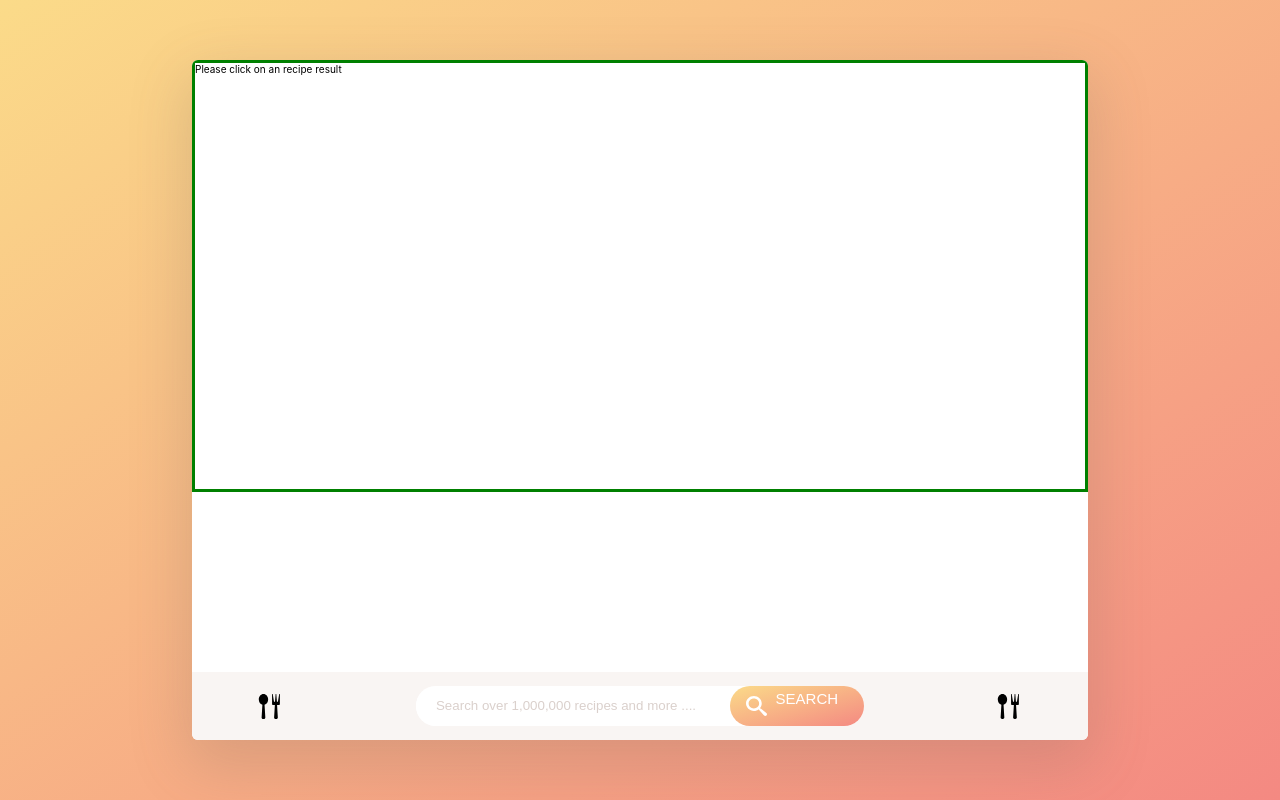
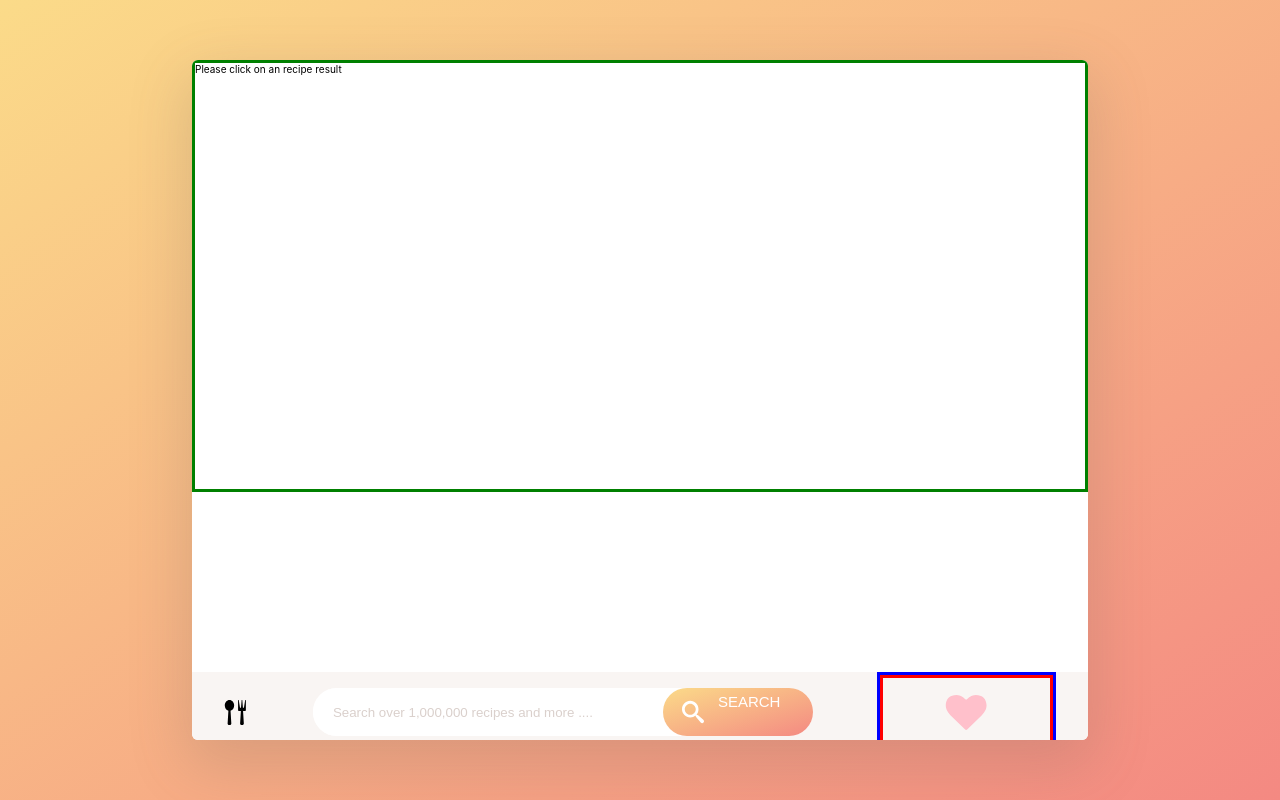
Before and after one commit to kennybecerra/recipe-app, a React app: page / in a window 1280 px wide. Built offline with nearby package versions, Linux system fonts and the light colour scheme.

Commit message:
starting the functionality for favorites component

```diff
--- a/src/App.js
+++ b/src/App.js
@@ -45,11 +45,12 @@ class App extends Component {
   }
 
   transformIngredients = ingredients => {
+    const findInfo = /(\d+\s)?(\d+\/\d+)?\s(cup|ounce|oz|pound|lb|gram|teaspoon|tsp|tablespoon|tbsp|pint|quart|gallon|pinch|dash|smidgen|drop|egg|stick|slice|loaf)/i
     const findNumbers = /^(\d*(\s?\d+\/\d | \s?))/;
     const findFraction = /\//;
-    const findMetric = /(cup|ounce|pound|gram|teaspoon|tsp|tablespoon|tbsp|pint|quart|gallon|pinch|dash|smidgen|drop|egg|stick|slice|loaf)/i;
+    const findMetric = /(cup|ounce|oz|pound|lb|gram|teaspoon|tsp|tablespoon|tbsp|pint|quart|gallon|pinch|dash|smidgen|drop|egg|stick|slice|loaf)/i;
     const findParenthesis = /\(([^)]+)\) ?/g;
-    const cleanBegining = /^.*(cup|ounce|pound|gram|teaspoon|tsp|tablespoon|tbsp|pint|quart|gallon|pinch|dash|smidgen|drop|egg|stick|slice|loaf)(s|es)? (of)?/;
+    const cleanBegining = /^.*(cup|ounce|oz|pound|lb|gram|teaspoon|tsp|tablespoon|tbsp|pint|quart|gallon|pinch|dash|smidgen|drop|egg|stick|slice|loaf)(s|es)? (of)?/;
     let transformedIngredients = ingredients.map(val => {
       const transform = {
         amount: 1,
@@ -59,6 +60,8 @@ class App extends Component {
       };
 
       // Fingure out Amounts
+      let newVal = val.match(findInfo);
+      //console.log("this is my new Search : ", newVal[0])
       let result = val.trim().match(findNumbers);
       if (result === null) {
         transform.amount = 1;
@@ -67,14 +70,14 @@ class App extends Component {
         transform.amount = result[0]
           .trim()
           .split(" ")
-          .map(val => {
-            if (findFraction.test(val)) {
-              let numbers = val.split("/");
+          .map(value => {
+            if (findFraction.test(value)) {
+              let numbers = value.split("/");
               return parseFloat(
-                (parseInt(numbers[0], 10) / parseInt(numbers[1], 10)).toFixed(2)
+                (parseInt(numbers[0], 10) / parseInt(numbers[1], 10)).toFixed(4)
               );
             } else {
-              return parseInt(val);
+              return parseInt(value);
             }
           })
           .reduce((accu, cur) => {
@@ -177,7 +180,8 @@ class App extends Component {
         console.log(response.data.recipe);
         this.setState({
           recipe: { ...response.data.recipe },
-          loadingRecipe: false
+          loadingRecipe: false,
+          servings: 4
         });
 
         window.localStorage.setItem(
--- a/src/components/Search/Search.jsx
+++ b/src/components/Search/Search.jsx
@@ -2,6 +2,7 @@ import React, { Component } from "react";
 import searchLogo from "../../assets/svg/search.svg";
 import recipeLogo from "../../assets/svg/recipe.svg";
 import classes from "./Search.module.scss";
+import Favorites from "./favorites/favorites";
 
 class Search extends Component {
   constructor(props) {
@@ -48,12 +49,10 @@ class Search extends Component {
           </button>
         </form>
 
-        {/* <div className={classes.LikesContainer}></div> */}
-        <img
-          className={classes.RecipeLogo}
-          src={recipeLogo}
-          alt="knife and fork"
-        />
+        <div className={classes.LikesContainer}>
+          <Favorites />
+        </div>
+
       </div>
     );
   }
--- a/src/components/Search/Search.module.scss
+++ b/src/components/Search/Search.module.scss
@@ -16,9 +16,10 @@
 }
 
 .FormContainer {
-  width: 60%;
   max-width: 50rem;
   height: 60%;
+
+  flex: 0 0 60%;
 
   display: flex;
   flex-direction: row;
@@ -122,6 +123,13 @@
   }
 }
 
+.LikesContainer {
+  flex: 0 1 20%;
+  height: 100%;
+  border: 3px solid blue;
+
+}
+
 .RecipeLogo {
   width: 25px;
 }
--- /dev/null
+++ b/src/components/Search/favorites/favorites.jsx
@@ -0,0 +1,29 @@
+import React, { Component } from "react";
+import classes from "./favorites.module.scss";
+import Icon from "../../UI/Icon/Icon";
+
+class Favorites extends Component {
+  constructor(props) {
+    super(props);
+    this.state = {
+      value: ""
+    };
+  }
+
+  render() {
+    return (
+      <div className={classes.Container}>
+        <Icon name="heart-solid" className={classes.Container__Icon} />
+        <div className={classes.Container__Dropdown}>
+          <p className={classes.Container__Dropdown__Text}>This is my text</p>
+          <p className={classes.Container__Dropdown__Text}>This is my text</p>
+          <p className={classes.Container__Dropdown__Text}>This is my text</p>
+          <p className={classes.Container__Dropdown__Text}>This is my text</p>
+        </div>
+
+      </div>
+    );
+  }
+}
+
+export default Favorites;
--- /dev/null
+++ b/src/components/Search/favorites/favorites.module.scss
@@ -0,0 +1,30 @@
+.Container {
+
+  height: 100%;
+  width: 100%;
+
+  border: 3px solid red;
+  position: relative;
+
+  display: flex;
+  justify-content: center;
+  align-items: center;
+
+  &__Icon {
+    height: 60%;
+    width: 60%;
+    fill: pink;
+
+  }
+
+  &__Dropdown {
+    display: none;
+    position: absolute;
+    background-color: #f9f9f9;
+    min-width: 160px;
+    box-shadow: 0px 8px 16px 0px rgba(0,0,0,0.2);
+    padding: 12px 16px;
+    z-index: 1;
+  }
+
+}
```
